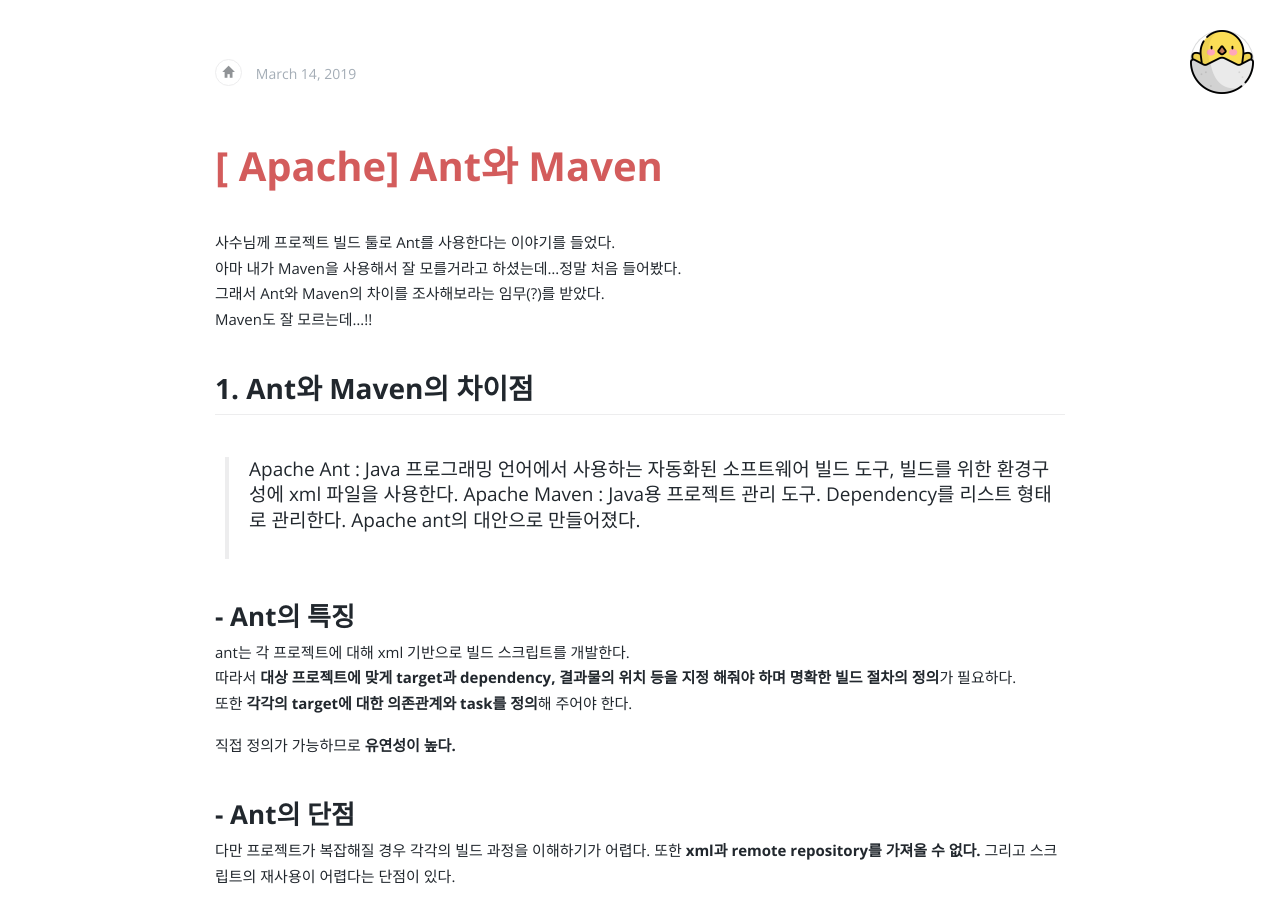
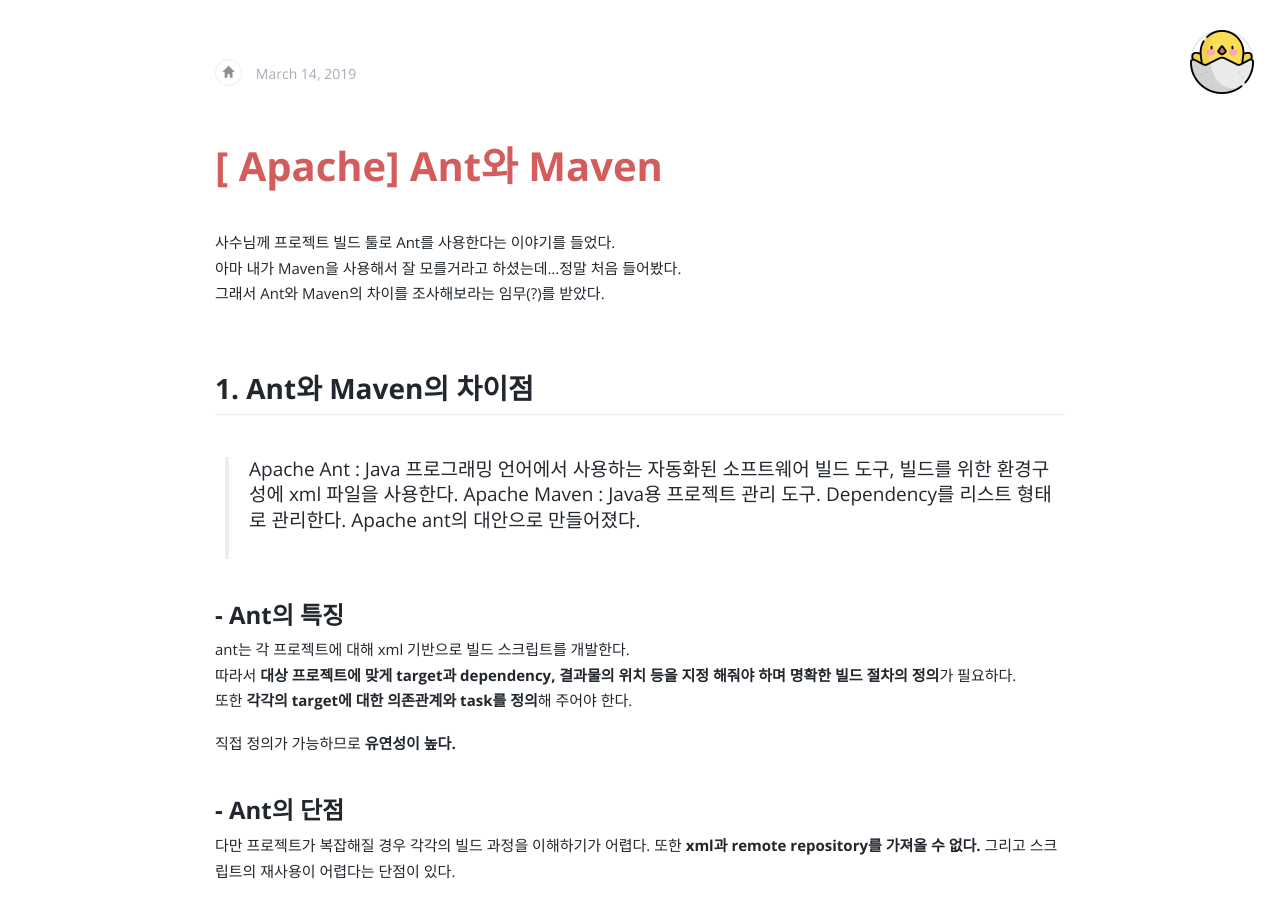
Before and after one commit to vormwald/joon, a Jekyll site: the page built from _posts/2019-03-14-[-Apache]-Ant와-Maven.md, in a window 1280 px wide and 900 px high. Built offline with Jekyll 4.4.1, drawn with Linux system fonts in a browser that asks for light colours; our own code applies the rules of GitHub Pages for plain Markdown files; comment, search, counter and statistics services are not loaded.

Commit message:
change ### to ####

```diff
--- a/_posts/2019-03-14-[-Apache]-Ant와-Maven.md
+++ b/_posts/2019-03-14-[-Apache]-Ant와-Maven.md
@@ -1,7 +1,7 @@
 사수님께 프로젝트 빌드 툴로 Ant를 사용한다는 이야기를 들었다.
 아마 내가 Maven을 사용해서 잘 모를거라고 하셨는데...정말 처음 들어봤다.
 그래서 Ant와 Maven의 차이를 조사해보라는 임무(?)를 받았다.
-Maven도 잘 모르는데...!!
+<br>
 
 ## 1. Ant와 Maven의 차이점
 ***
@@ -9,7 +9,7 @@
 > Apache Maven : Java용 프로젝트 관리 도구. Dependency를 리스트 형태로 관리한다. Apache ant의 대안으로 만들어졌다.
 <br>
 
-### - Ant의 특징
+#### - Ant의 특징
 
 ant는 각 프로젝트에 대해 xml 기반으로 빌드 스크립트를 개발한다.
 따라서 **대상 프로젝트에 맞게 target과 dependency, 결과물의 위치 등을 지정 해줘야 하며 명확한 빌드 절차의 정의**가 필요하다.
@@ -17,19 +17,19 @@
 
 직접 정의가 가능하므로 **유연성이 높다.**
 
-### - Ant의 단점
+#### - Ant의 단점
 
 다만 프로젝트가 복잡해질 경우 각각의 빌드 과정을 이해하기가 어렵다.
 또한 **xml과 remote repository를 가져올 수 없다.**
 그리고 스크립트의 재사용이 어렵다는 단점이 있다.
 
-### - Maven의 특징
+#### - Maven의 특징
 
 반면 maven의 경우 **표준화된 프로젝트**를 제공한다.
 따라서 개발자가 프로젝트 빌드에 신경쓰지 않아도 된다.
 또한 **Dependency를 리스트 형태로 maven에서 관리**하여 xml이나 remote repository를 선언만으로 사용할 수 있다.
 
-### - Maven의 단점
+#### - Maven의 단점
 
 하지만 라이브러리가 서로 종속할 경우 xml이 복잡해지고
 **프로젝트의 구조가 표준과 다를 때 maven을 적용하기 어렵다**는 단점이 있다.
```
